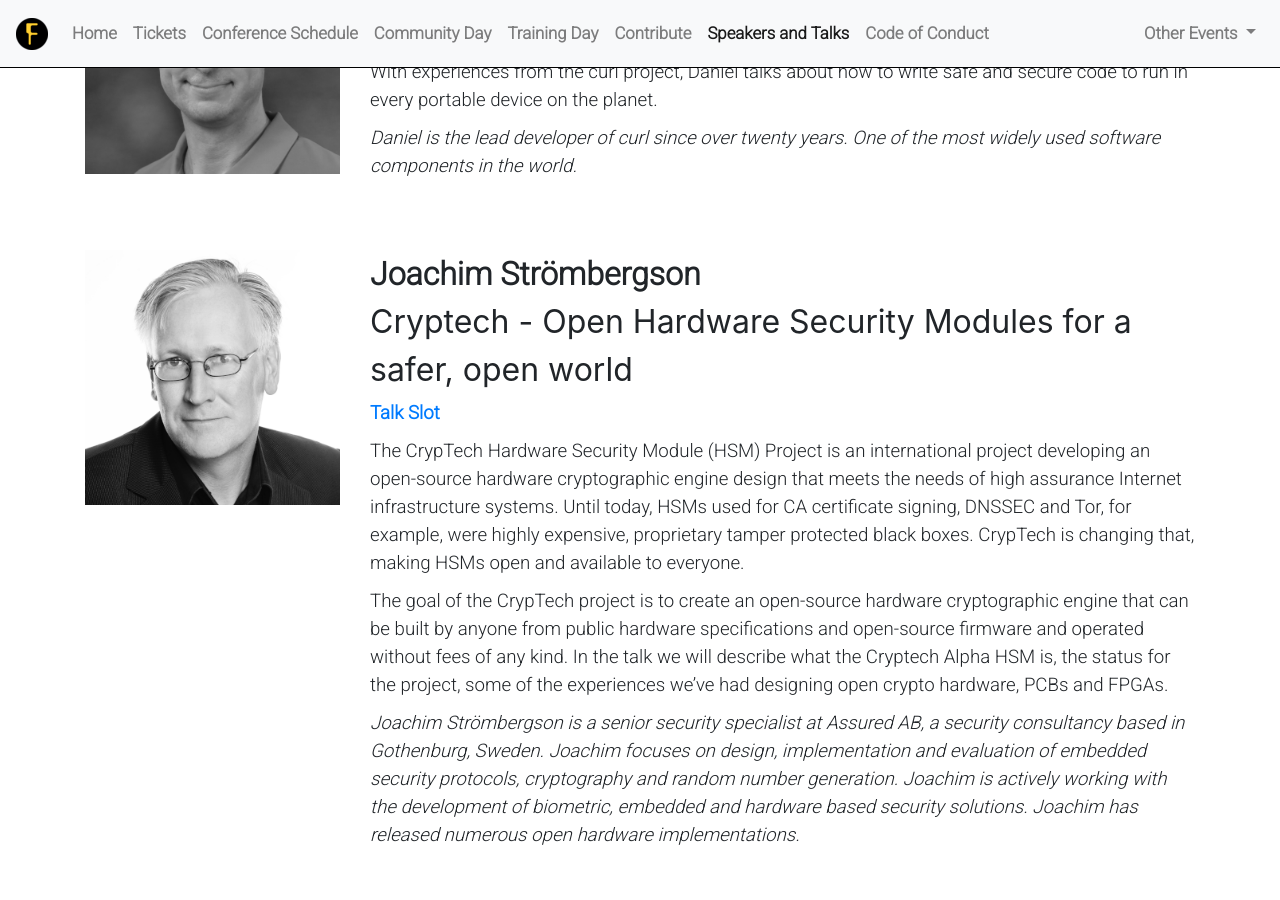
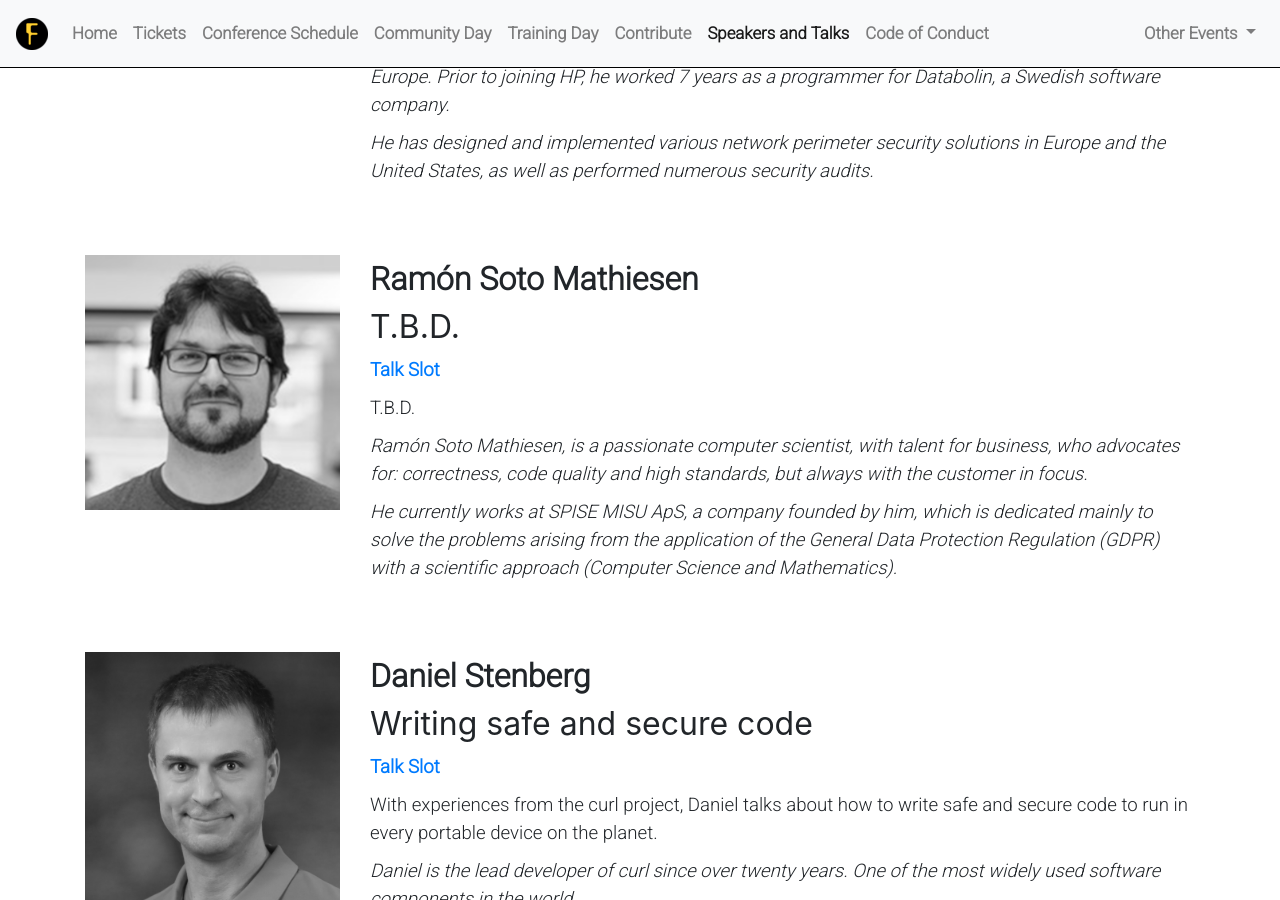
Before and after one commit to e8johan/foss-north-jekyll-2019, a Jekyll site: the page built from speakers-and-talks.md, in a window 1280 px wide and 900 px high, scrolled down 19219 px. Built offline with Jekyll 4.4.1, drawn with Linux system fonts in a browser that asks for light colours; nearby versions of some CDN libraries; some of the changed text lies outside the part shown.

Commit message:
New speakers due to illness

```diff
--- a/_data/speakers.yaml
+++ b/_data/speakers.yaml
@@ -134,10 +134,10 @@
     - "Adam Dunkels is the CEO and co-founder Thingsquare and an award-winning Internet of Things pioneer, named a top 35 innovator in the world by the MIT Technology Review for having created the minimal wireless networking protocols that allow almost any device to communicate over the Internet. Most of today's Internet of Things products are powered by software he created."
 - name: "Claes Jakobsson"
   short: "cjakobsson"
-  slot: mon7
   lastname: "Jakobsson"
   title: "The O in IoT should stand for Open"
   abstract:
+    - "<strong>Cancelled due to illness!</strong>"
     - "During the past years we’ve been developing the Botani.st platform for urban farming. Since we don’t want our customers to end up with a plastic brick when we go bust one design philosophy has been to open as much as possible from protocols to hardware to software. And since we rely on so much open source in the project itself it’s not more than fair."
     - "This talk will cover how we’ve designed the platform and some of the choices needed to balance openess, price and usability."
   bio:
@@ -346,3 +346,20 @@
     - "In our talk we will present how SVT came to adopt this new Open Source policy, the challenges faced in getting it accepted within the organization, and how it has played out so far. We will also talk about how SVT encourages developers to contribute to Open Source projects and release their own code as Open Source, and why working with Open Source is essential for a public service broadcaster company."
   bio:
     - "Software engineer, Open Source enthusiast and proud dad. Currently working at SVT (his second home) as a Product Owner responsible internally for CasparCG as platform and additional solutions. Community manager for the amazing Open Source project CasparCG. Striving always to release existing or new products as Open Source and he has no plans to change his mindset in that question."
+- name: "Adriaan de Groot"
+  short: "adegroot"
+  slot: mon7
+  lastname: "Groot"
+  title: "T.B.D."
+  abstract: "T.B.D."
+  bio:
+    - "A Canadian by birth and a Dutchman by training, I studied mathematics and computer science (PhD. in formal methods from the University of Nijmegen), pretended I could play a lawyer on TV for a while, and now write Free Software full-time. "
+- name: "Ramón Soto Mathiesen"
+  short: "rsotomathiesen"
+  slot: mon17
+  lastname: "Soto Mathiesen"
+  title: "T.B.D."
+  abstract: "T.B.D."
+  bio:
+    - "Ramón Soto Mathiesen, is a passionate computer scientist, with talent for business, who advocates for: correctness, code quality and high standards, but always with the customer in focus."
+    - "He currently works at SPISE MISU ApS, a company founded by him, which is dedicated mainly to solve the problems arising from the application of the General Data Protection Regulation (GDPR) with a scientific approach (Computer Science and Mathematics)."
```
Also changed, not shown: schedule.md (+2 -1 lines), images/speaker-adegroot.png (added), images/speaker-rsotomathiesen.png (added).
